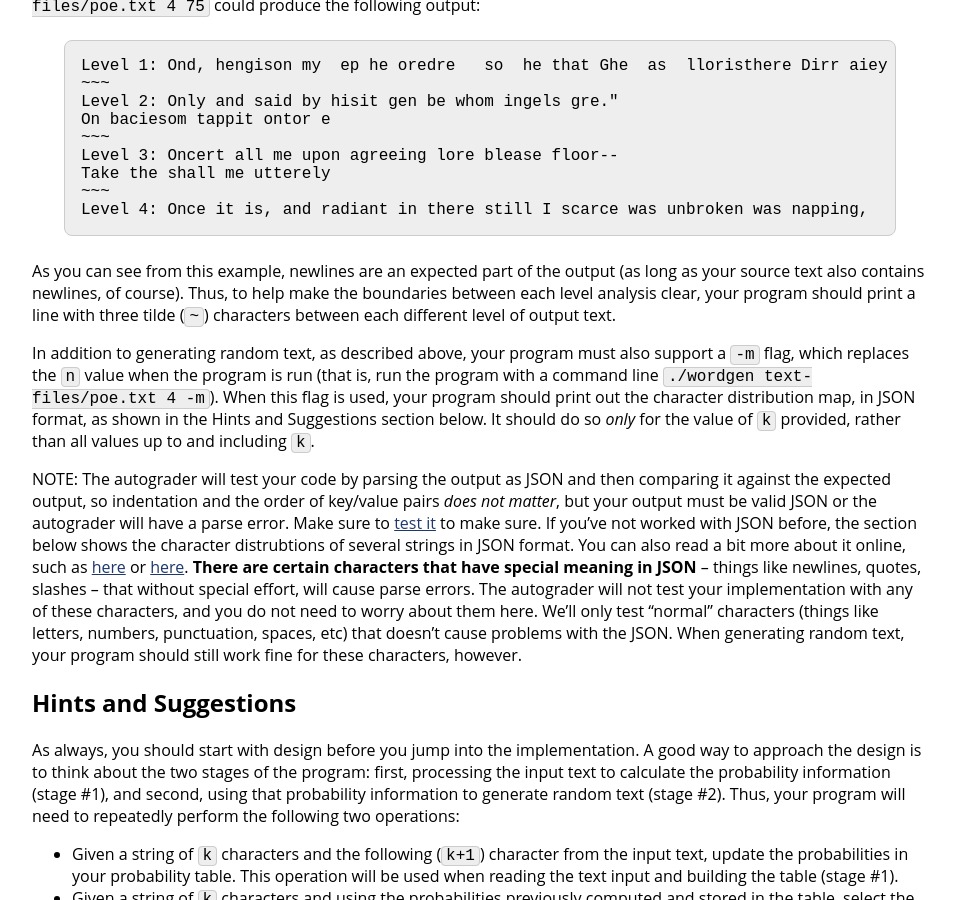
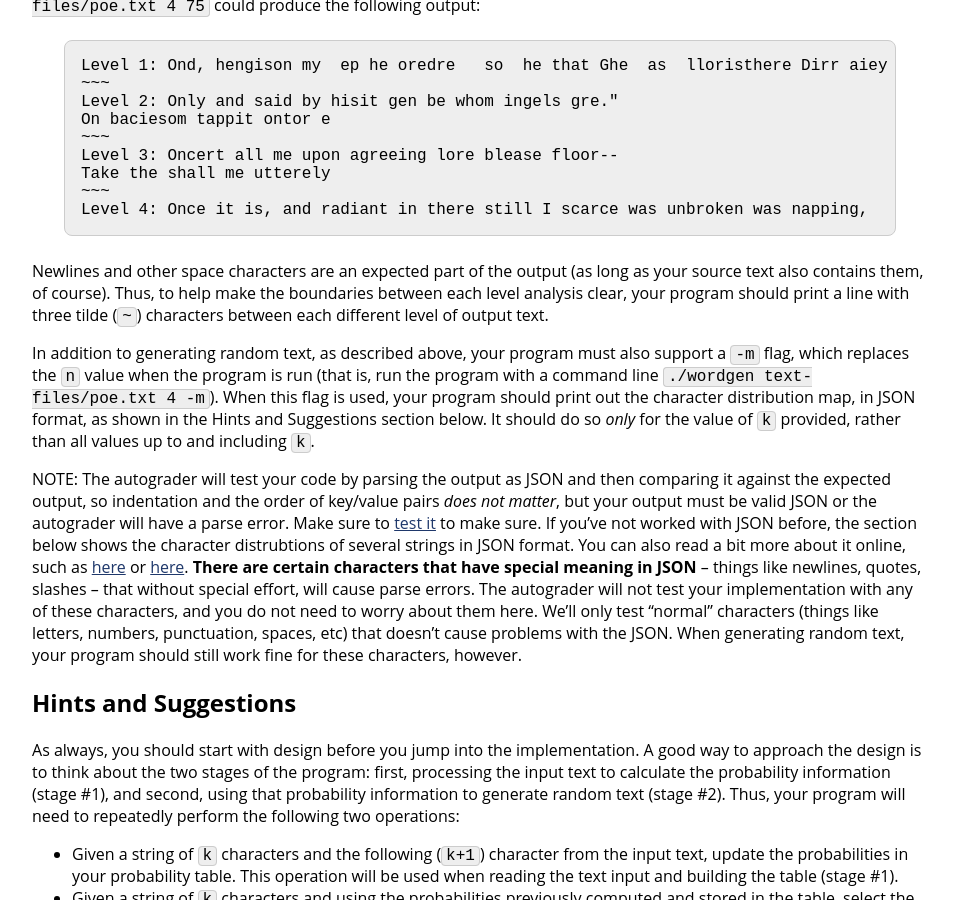
Before and after one commit to jhu-ip/cs220-f25, a Jekyll site: the page built from assign/hw5.md, in a window 1280 px wide and 900 px high, scrolled down 3313 px. Shown: the whole window, without its empty margins (160-1115 px from the left). Built offline with Jekyll 4.4.1, drawn with Linux system fonts in a browser that asks for light colours; some of the changed text lies outside the part shown.

````diff
--- a/assign/hw5.md
+++ b/assign/hw5.md
@@ -183,11 +183,8 @@
 Level 4: Once it is, and radiant in there still I scarce was unbroken was napping,
 ```
 
-As you can see from this example, newlines are an expected part of the output
-(as long as your source text also contains newlines, of course).  Thus, to help make
-the boundaries between each level analysis clear, your program should print a line
-with three tilde (`~`) characters between each different level of output text.
-
+Newlines and other space characters are an expected part of the output
+(as long as your source text also contains them, of course). Thus, to help make the boundaries between each level analysis clear, your program should print a line with three tilde (`~`) characters between each different level of output text.
 
 In addition to generating random text, as described above, your program must also support
 a `-m` flag, which replaces the `n` value when the program is run (that is, run the program with a command line `./wordgen text-files/poe.txt 4 -m`).
````
Also changed, not shown: other parts of assign/hw5.md (+2 -0 lines).
